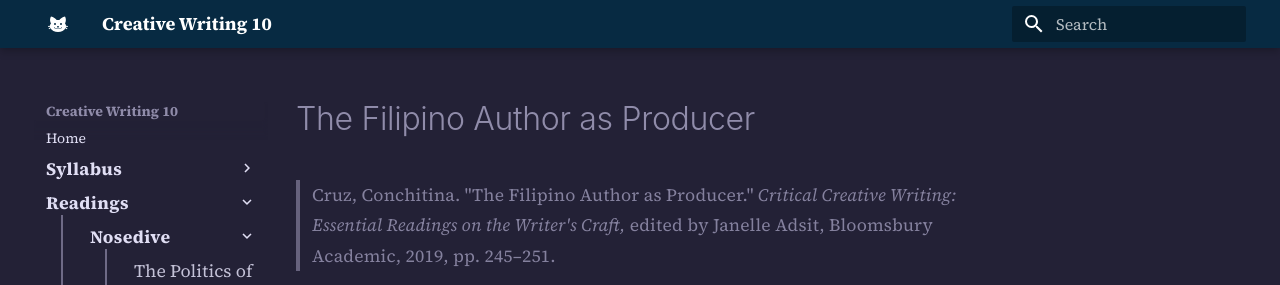
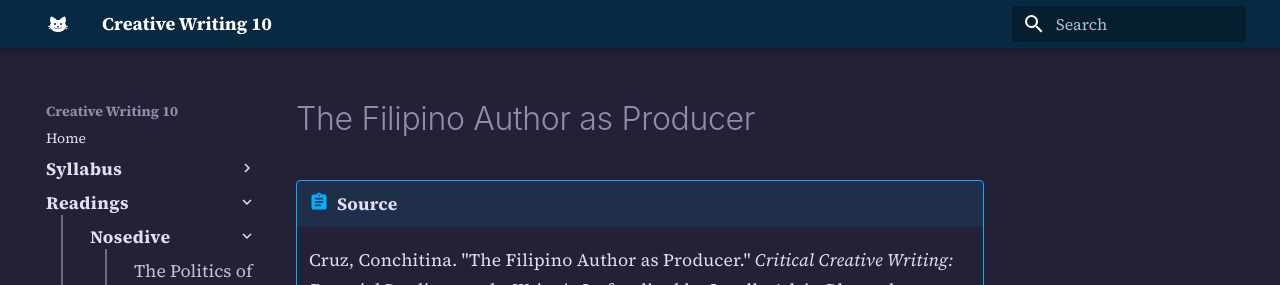
Before and after one commit to mickeybalili/cw10, an MkDocs documentation site: the page built from docs/03-readings/01-nosedive/04-cruz.md, in a window 1280 px wide and 1270 px high, cut to the strip 0-285 px from the top of the window. Built offline with MkDocs 1.6.1 and Material for MkDocs 9.7.7, drawn with Linux system fonts in a browser that asks for light colours.

Commit message:
Added admonitions.

```diff
--- a/docs/03-readings/01-nosedive/04-cruz.md
+++ b/docs/03-readings/01-nosedive/04-cruz.md
@@ -1,5 +1,6 @@
 # The Filipino Author as Producer
 
-> Cruz, Conchitina. "The Filipino Author as Producer." _Critical Creative Writing: Essential Readings on the Writer's Craft,_ edited by Janelle Adsit, Bloomsbury Academic, 2019, pp. 245–251.
+!!! abstract "Source"
+    Cruz, Conchitina. "The Filipino Author as Producer." _Critical Creative Writing: Essential Readings on the Writer's Craft,_ edited by Janelle Adsit, Bloomsbury Academic, 2019, pp. 245–251.
 
 <iframe src="https://mickeybalili.github.io/cw10/assets/pdf/cruz.pdf" width="100%" height="800px" style="border: none;"></iframe>
```
Also changed, not shown: docs/03-readings/01-nosedive/05-lorca.md (+2 -1 lines).
